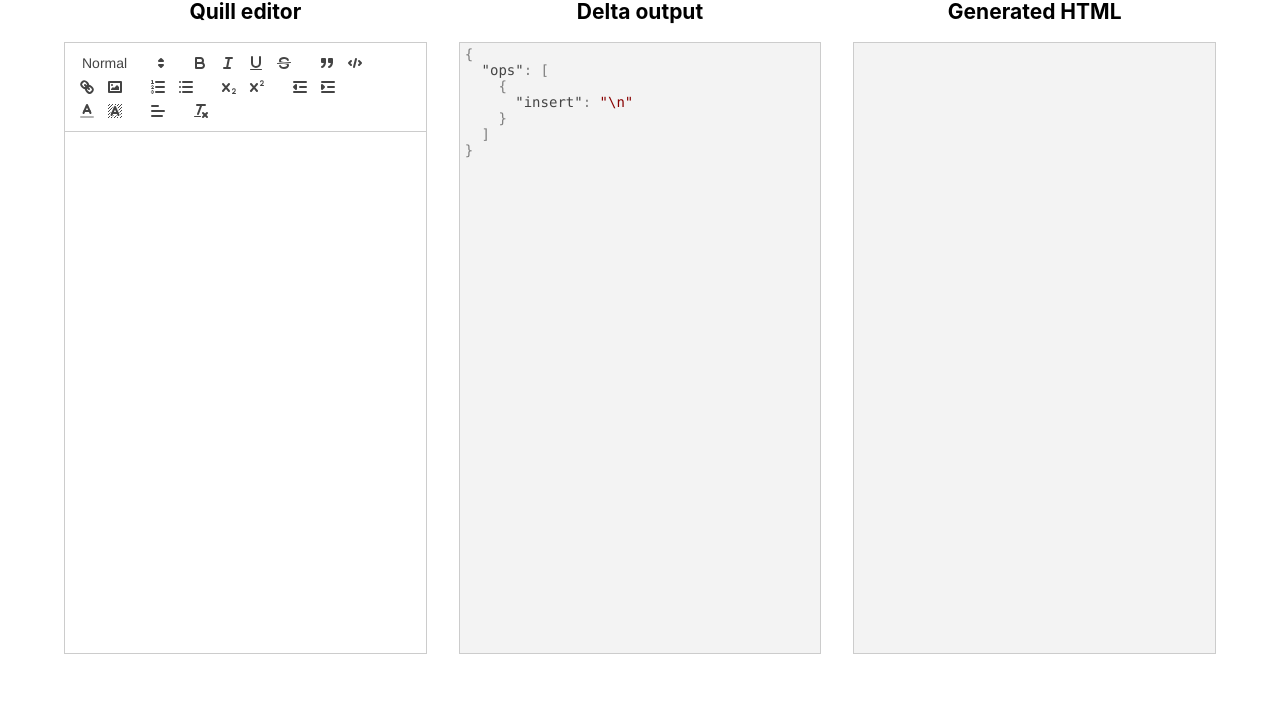
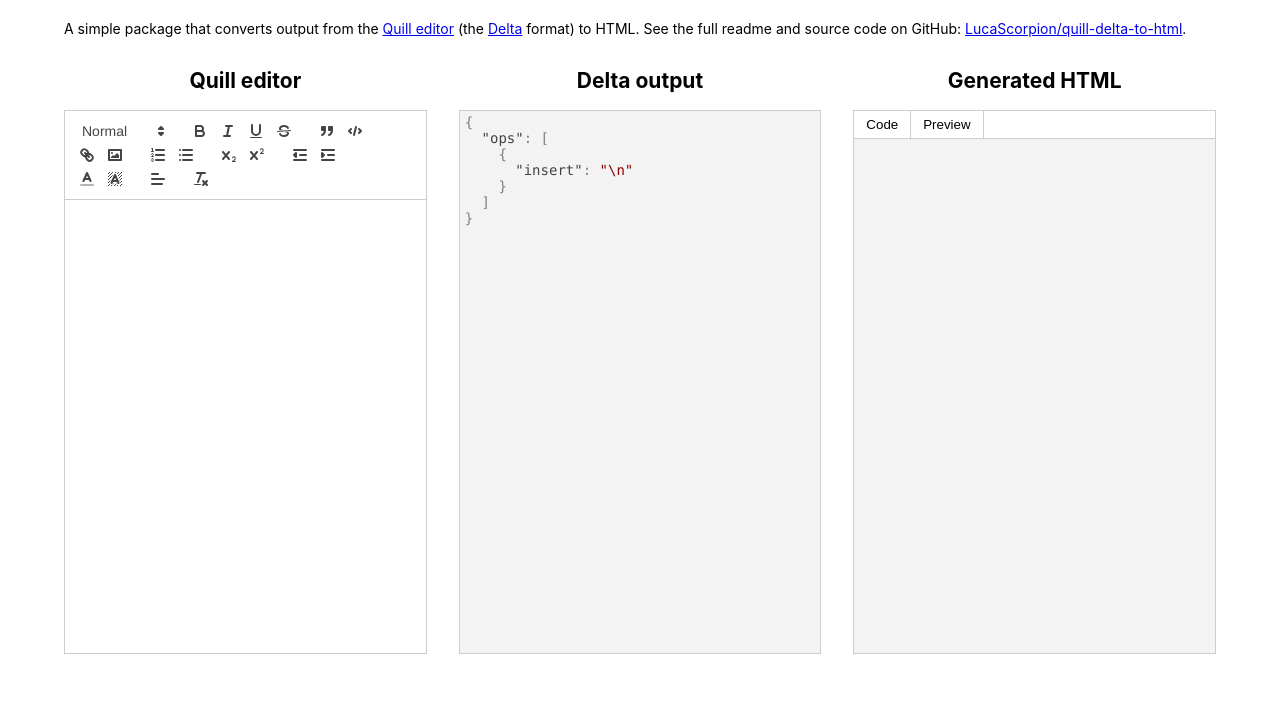
Before and after one commit to LucaScorpion/quill-delta-to-html, a website built with Vite: page web/index.html in a window 1280 px wide. Shown: the part 82-800 px from the top of the page. Built offline with nearby package versions, Linux system fonts and the light colour scheme.

Commit message:
HTML preview, fix insert op validation

```diff
--- a/package.json
+++ b/package.json
@@ -20,7 +20,7 @@
     "preview": "vite preview",
     "lint": "npm run prettier",
     "format": "npm run prettier:write",
-    "prettier": "prettier \"{lib,src,test}/**/*.{ts,tsx,scss}\" --check",
+    "prettier": "prettier \"{src,web,test}/**/*.{ts,tsx,scss,html}\" --check",
     "prettier:write": "npm run prettier -- --write",
     "test": "jest"
   },
--- a/src/delta.ts
+++ b/src/delta.ts
@@ -7,6 +7,10 @@
 }
 
 export type Op = InsertOp | LineFormatOp;
+
+export function isOp(value: UnknownOp): value is Op {
+  return typeof value.insert === 'string' || isImage(value.insert);
+}
 
 export interface InsertOp {
   insert: string | ImageInsert;
--- a/src/index.ts
+++ b/src/index.ts
@@ -2,6 +2,7 @@
   Delta,
   ImageInsert,
   isImage,
+  isOp,
   LineAttribute,
   Op,
   TextAttribute,
@@ -17,7 +18,7 @@
 
 export function deltaToHtml(delta: Delta): string {
   // Validate that all operations are inserts.
-  if (delta.ops.find((op) => typeof op.insert !== 'string')) {
+  if (delta.ops.find((op) => !isOp(op))) {
     throw new Error('Delta should only contain insert operations.');
   }
 
--- a/web/index.html
+++ b/web/index.html
@@ -7,6 +7,18 @@
   </head>
   <body>
     <div id="app">
+      <h1>Quill Delta to HTML</h1>
+      <p>
+        A simple package that converts output from the
+        <a href="https://quilljs.com">Quill editor</a> (the
+        <a href="https://quilljs.com/docs/delta">Delta</a> format) to HTML. See
+        the full readme and source code on GitHub:
+        <a href="https://github.com/LucaScorpion/quill-delta-to-html"
+          >LucaScorpion/quill-delta-to-html</a
+        >.
+      </p>
+
+      <div class="panels">
         <div>
           <h2>Quill editor</h2>
           <div id="editor"></div>
@@ -14,12 +26,18 @@
 
         <div>
           <h2>Delta output</h2>
-        <code id="delta" class="language-json"></code>
+          <code id="delta" class="language-json block"></code>
         </div>
 
         <div>
           <h2>Generated HTML</h2>
-        <code id="html" class="language-html"></code>
+          <div class="toolbar">
+            <button id="show-html-code">Code</button>
+            <button id="show-html-preview">Preview</button>
+          </div>
+          <code id="html" class="language-html block"></code>
+          <div id="html-preview" class="block hidden"></div>
+        </div>
       </div>
     </div>
     <script type="module" src="/main.ts"></script>
--- a/web/main.ts
+++ b/web/main.ts
@@ -28,6 +28,7 @@
 
 const deltaOutput = document.getElementById('delta')!;
 const htmlOutput = document.getElementById('html')!;
+const htmlPreview = document.getElementById('html-preview')!;
 
 update();
 quill.on('text-change', update);
@@ -35,10 +36,22 @@
 function update(): void {
   const delta = quill.getContents();
   deltaOutput.textContent = JSON.stringify(delta, null, 2);
-  htmlOutput.textContent = deltaToHtml(delta);
+  const generatedHtml = deltaToHtml(delta);
+  htmlOutput.textContent = generatedHtml;
+  htmlPreview.innerHTML = generatedHtml;
 
   deltaOutput.removeAttribute('data-highlighted');
   hljs.highlightElement(deltaOutput);
   htmlOutput.removeAttribute('data-highlighted');
   hljs.highlightElement(htmlOutput);
 }
+
+document.getElementById('show-html-code')!.addEventListener('click', () => {
+  htmlOutput.classList.remove('hidden');
+  htmlPreview.classList.add('hidden');
+});
+
+document.getElementById('show-html-preview')!.addEventListener('click', () => {
+  htmlOutput.classList.add('hidden');
+  htmlPreview.classList.remove('hidden');
+});
--- a/web/style.scss
+++ b/web/style.scss
@@ -18,10 +18,16 @@
 }
 
 #app {
+  height: 100vh;
+  padding: 16px 64px 64px;
+  display: flex;
+  flex-direction: column;
+}
+
+.panels {
+  flex: 1;
   display: flex;
   gap: 32px;
-  padding: 64px;
-  height: 100vh;
 
   > * {
     flex: 1;
@@ -35,18 +41,55 @@
     > #editor {
       flex: 1;
       overflow-y: scroll;
+
+      p {
+        margin: 1rem 0;
+      }
+
+      .ql-editor {
+        padding: 0 8px;
+      }
+    }
+
+    > .toolbar {
+      border: 1px solid #ccc;
+      border-bottom: none;
+      display: flex;
+
+      button {
+        cursor: pointer;
+        padding: 6px 12px;
+        border-radius: 0;
+        background: none;
+        border: none;
+        border-right: 1px solid #ccc;
+
+        &:hover {
+          color: #06c;
+        }
+      }
     }
 
     > code {
+      font-family:
+        source-code-pro, Menlo, Monaco, Consolas, 'Courier New', monospace;
+      white-space: pre-wrap;
+      line-break: anywhere;
+    }
+
+    > .block {
       flex: 1;
       border: 1px solid #ccc;
-      white-space: pre-wrap;
-      line-break: anywhere;
       overflow-y: scroll;
       cursor: text;
 
-      font-family:
-        source-code-pro, Menlo, Monaco, Consolas, 'Courier New', monospace;
+      &.hidden {
+        display: none;
+      }
+    }
+
+    #html-preview {
+      padding: 0 8px;
     }
   }
 }
```
Lines whose indentation alone changed are shown as unchanged.
